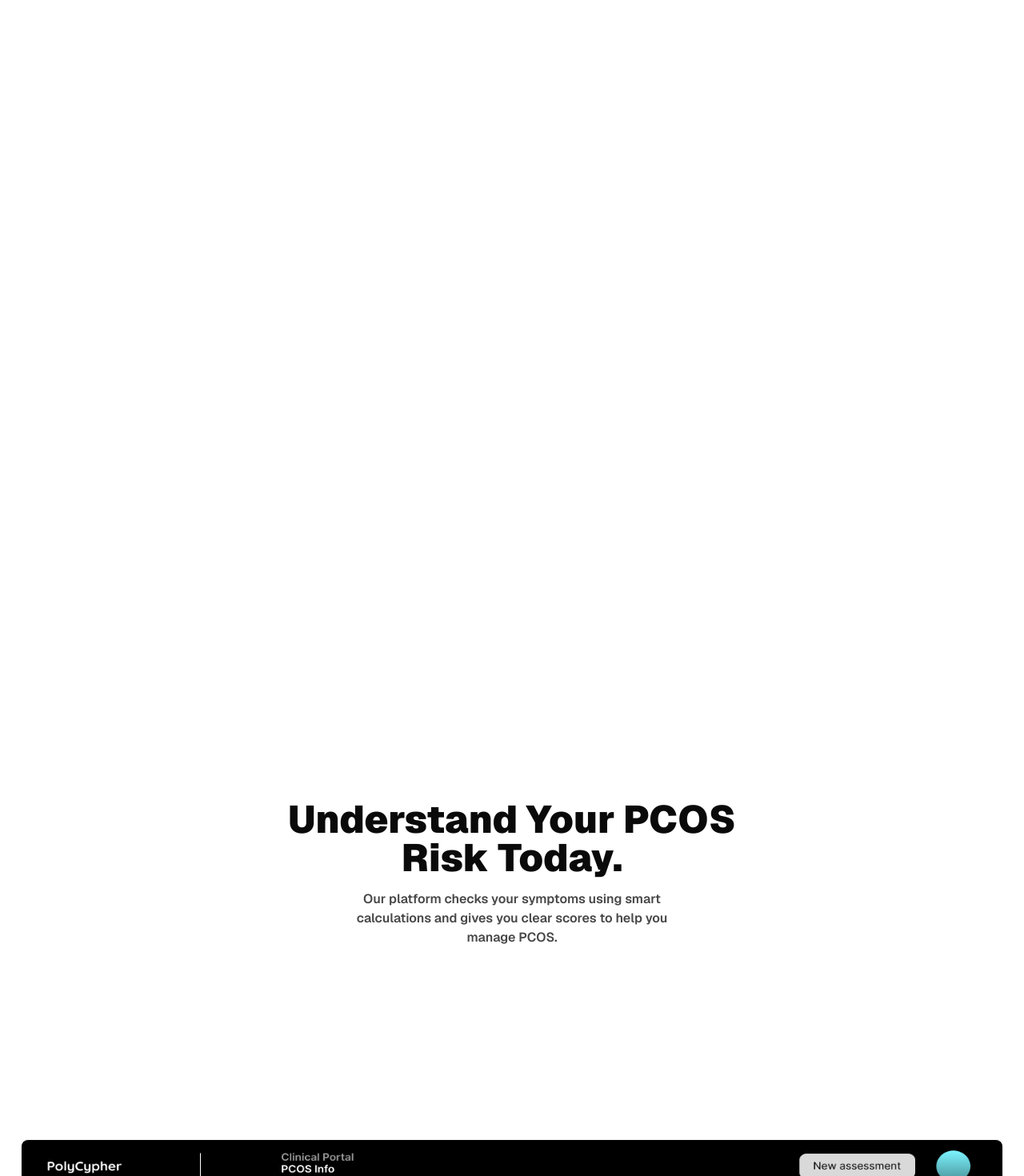
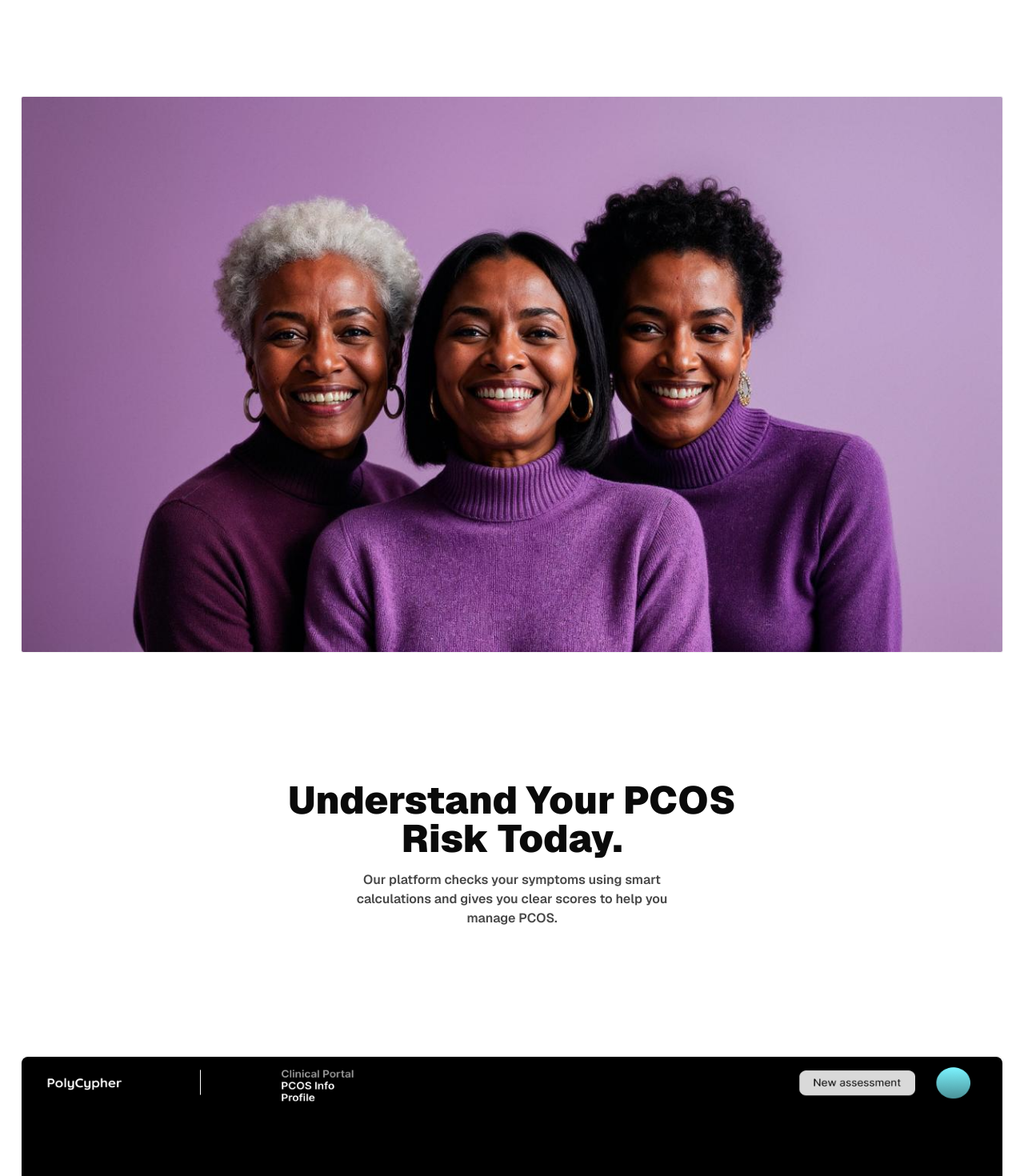
Before and after one commit to joshuaddf/polycypher, a Next.js app: page / in a window 1280 px wide. Shown: the part 840-2310 px from the top of the page at 80% size. Built offline with nearby package versions, Linux system fonts and the light colour scheme; no server answers.

Commit message:
Fixed submission issues

```diff
--- a/src/app/(dashboard)/components/PcosAssessmentForm.tsx
+++ b/src/app/(dashboard)/components/PcosAssessmentForm.tsx
@@ -121,10 +121,10 @@ const PcosAssessmentForm = () => {
   const handleSubmit = async (e: React.FormEvent): Promise<void> => {
     e.preventDefault();
 
-    if (!isAuthenticated || !user) {
-      toast.error("Please log in to submit your assessment");
-      return;
-    }
+    // if (!isAuthenticated || !user) {
+    //   toast.error("Please log in to submit your assessment");
+    //   return;
+    // }
 
     if (isSubmitting) {
       return;
@@ -136,7 +136,6 @@ const PcosAssessmentForm = () => {
       await saveAssessment(formData, score);
       toast.success(`Assessment submitted successfully! Your PCOS assessment score is: ${score}`);
 
-      // Assessment submitted successfully
 
       refreshDashboard();
     } catch (error) {
@@ -344,7 +343,7 @@ const PcosAssessmentForm = () => {
         <div className="flex justify-between items-center w-full">
           <div className="text-sm text-muted-foreground">
             {isSubmitting && "Submitting..."}
-            {!isAuthenticated && "Please log in to save your assessment"}
+            {/* {!isAuthenticated && "Please log in to save your assessment"} */}
           </div>
           <div className="flex gap-4">
             <Button type="submit" form="pcos-form" disabled={isSubmitting || !isAuthenticated}>
--- a/src/app/(home)/page.tsx
+++ b/src/app/(home)/page.tsx
@@ -26,8 +26,16 @@ export default function Home() {
 
       <section>
         <ContentWrapper className="w-full mt-[10rem]">
-          <div className="bg-white flex items-center justify-center w-full h-[40rem] mx-auto"></div>
-          <div className="flex flex-col items-center justify-center gap-4 mt-[15rem]">
+            <div className="relative flex items-center justify-center w-full h-60 md:h-[60vh] lg:h-[87vh] mx-auto border border-accent rounded-xs">
+              <Image
+                className="rounded-xs object-center"
+                src={"/images/women.jpg"}
+                fill
+                alt="dasboard image"
+                priority
+              />
+            </div>
+          <div className="flex flex-col items-center justify-center gap-4 mt-[10rem]">
             <h1 className="text-4xl lg:text-5xl md:w-[47%] text-center font-black">
               Understand Your PCOS Risk Today.
             </h1>
@@ -39,7 +47,7 @@ export default function Home() {
       </section>
 
       <section>
-        <ContentWrapper className="w-full mt-[15rem]">
+        <ContentWrapper className="w-full mt-[10rem]">
           <div className="w-full mx-auto flex flex-col items-center justify-center gap-4">
             <div className="relative flex items-center justify-center w-full h-60 md:h-[60vh] lg:h-[100vh] mx-auto border border-accent rounded-sm">
               <Image
```
Also changed, not shown: public/images/women.jpg (added).
